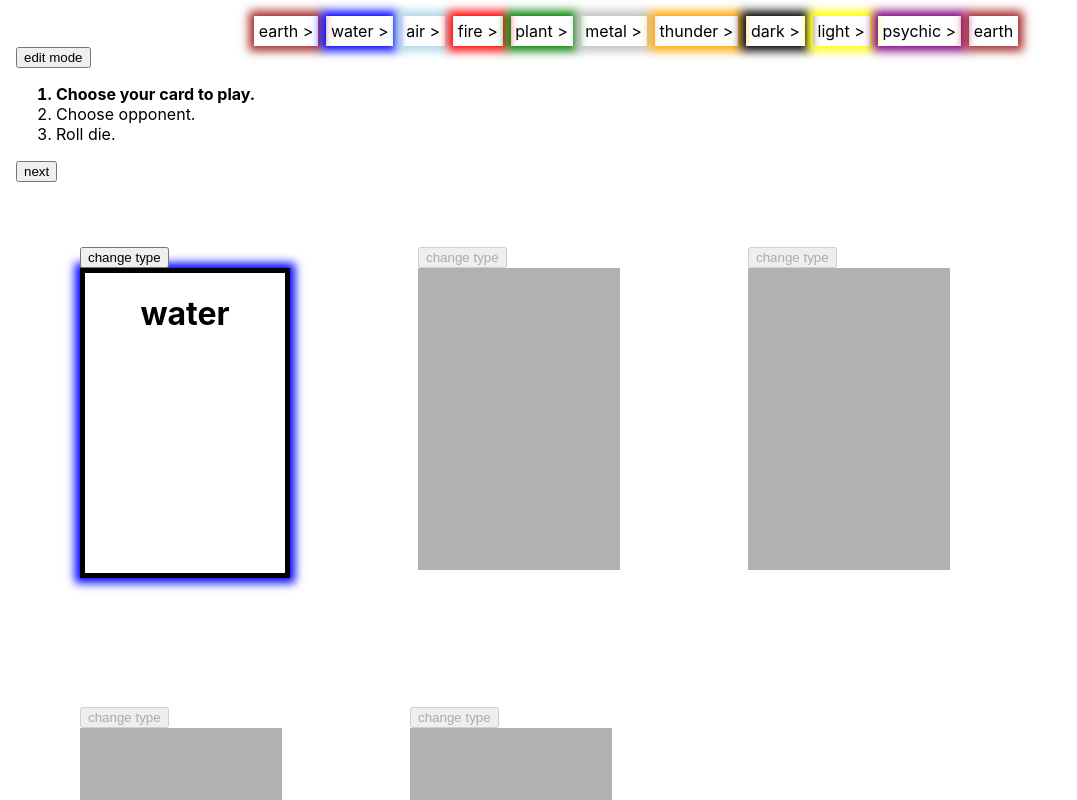
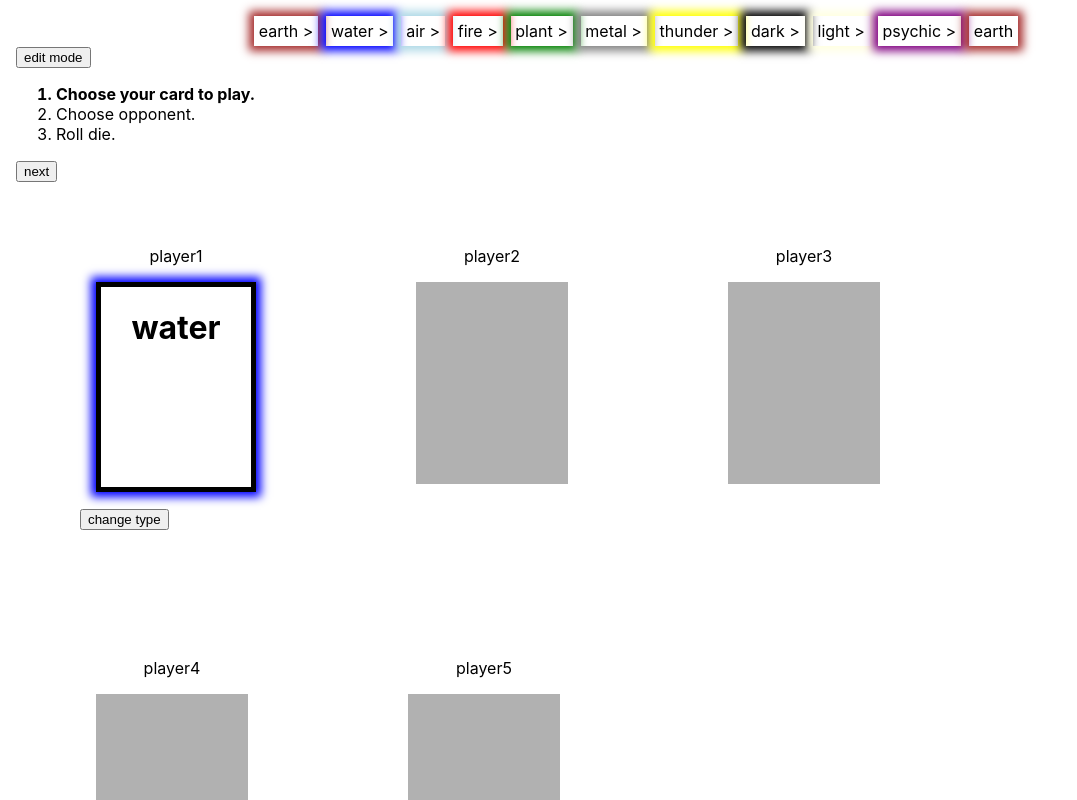
Before and after one commit to reergymerej/afew, a React (Create React App) app: page / in a window 1280 px wide. Shown: the top 800 px of the page, without its empty margins (0-1077 px from the left). Built offline with nearby package versions, Linux system fonts and the light colour scheme.

Commit message:
Basic game loop

```diff
--- a/src/App.css
+++ b/src/App.css
@@ -22,10 +22,11 @@
 .Card {
   text-align: center;
   border: 1px solid black;
-  width: 200px;
-  height: 300px;
+  width: 150px;
+  height: 200px;
   background: #fff;
   opacity: 0.3;
+  margin: 1em;
 }
 .Card.active {
   border: 5px solid black;
@@ -36,6 +37,13 @@
 }
 .Card.flipped {
   background: #000;
+}
+
+.PlayerCard {
+  box-shadow: 0px 0px 17px 7px white;
+}
+.PlayerCard .Name {
+  text-align: center;
 }
 
 .Key {
--- a/src/App.tsx
+++ b/src/App.tsx
@@ -5,13 +5,24 @@ import Hint from './Hint'
 import Key from './Key'
 import reducer from './reducer'
 import TypeList from './TypeList'
-import {Actions, initialState} from './types'
+import {Action, Actions, initialState, State} from './types'
 
 
+const stateWatcher = (state: State, dispatch: React.Dispatch<Action>) => {
+  const {
+    battleAttacks,
+  } = state
+  if (battleAttacks.length === 2) {
+    dispatch({
+      type: Actions.resolveBattle,
+    })
+  }
+}
 
 const App = () => {
   const [state, dispatch] = useReducer(reducer, initialState)
 
+  stateWatcher(state, dispatch)
 
   const handleEditToggle = () => {
     dispatch({
@@ -42,6 +53,7 @@ const App = () => {
 
       {!state.isEditMode &&
         <Hint
+          battleResolved={state.battleResolved}
           gameMode={state.gameMode}
           dispatch={dispatch}
           opponentSelected={opponentSelected}
--- a/src/Board.tsx
+++ b/src/Board.tsx
@@ -1,6 +1,6 @@
 import React from 'react'
 import PlayerCard from './PlayerCard'
-import {CardType, Player, Action, State, Actions, GameMode} from './types'
+import {CardType, Player, Action, State, GameMode} from './types'
 
 const getDistance = (a: number, b: number, mod: number): number => {
   // Return modulo distance, steps from a to b.
@@ -58,6 +58,7 @@ const Board: React.FunctionComponent<BoardProps> = ({
         )
         const playerIsBattling = isActivePlayer || i === opponentIndex
 
+        const showChangeType = isActivePlayer && state.gameMode === GameMode.chooseCard
 
         const attack = player.dieValue
           && (player.dieValue + (modifier || 0))
@@ -68,6 +69,7 @@ const Board: React.FunctionComponent<BoardProps> = ({
         return (
           <div key={i} className="Row">
             <PlayerCard
+              showChangeType={showChangeType}
               playerIsBattling={playerIsBattling}
               player={player}
               state={state}
--- a/src/Hint.tsx
+++ b/src/Hint.tsx
@@ -5,12 +5,14 @@ type HintProps = {
   gameMode: GameMode,
   dispatch: React.Dispatch<Action>,
   opponentSelected: boolean,
+  battleResolved: boolean,
 }
 
 const Hint: React.FunctionComponent<HintProps> = ({
   gameMode,
   dispatch,
   opponentSelected,
+  battleResolved,
 }) => {
   const handleNextClick = () => {
     return dispatch({
@@ -19,6 +21,7 @@ const Hint: React.FunctionComponent<HintProps> = ({
   }
   const canClickNext = gameMode === GameMode.chooseCard
     || (gameMode === GameMode.chooseOpponent && opponentSelected)
+    || (gameMode === GameMode.battle && battleResolved)
   return (
     <div className="Hint">
       <ol>
--- a/src/PlayerCard.tsx
+++ b/src/PlayerCard.tsx
@@ -12,6 +12,7 @@ const getNextType = (cardType: CardType, cardTypes:CardType[]): CardType => {
 
 type PlayerCardProps = {
   isActivePlayer: boolean,
+  showChangeType: boolean,
   dispatch: React.Dispatch<Action>,
   player: Player,
   state: State,
@@ -23,6 +24,7 @@ type PlayerCardProps = {
 }
 const PlayerCard: React.FunctionComponent<PlayerCardProps> = ({
   isActivePlayer,
+  showChangeType,
   player,
   dispatch,
   state,
@@ -48,15 +50,21 @@ const PlayerCard: React.FunctionComponent<PlayerCardProps> = ({
 
   const handleRoll: DieProps['onRoll'] = (value) => {
     dispatch({
-      type: Actions.replacePlayer,
+      type: Actions.addBattleAttack,
       value: {
-        replaceIndex: playerIndex,
-        replacePlayer: {
-          ...player,
-          dieValue: value,
-        },
+        playerIndex,
+        attack,
       },
     })
+
+    dispatch({
+      type: Actions.setPlayerDieRoll,
+      value: {
+        playerIndex,
+        dieValue: value,
+      },
+    })
+
   }
 
 
@@ -81,11 +89,9 @@ const PlayerCard: React.FunctionComponent<PlayerCardProps> = ({
   const showAttack = attack !== null
   return (
     <div className={cx("PlayerCard", {})}>
-      <button
-        onClick={handleChangeType}
-        disabled={!canChangeType}
-      >change type</button>
-
+      <div className="Name">
+        {player.name}
+      </div>
       <Card
         modifier={modifier}
         cardType={player.cardType}
@@ -106,6 +112,13 @@ const PlayerCard: React.FunctionComponent<PlayerCardProps> = ({
           {showAttack && <span>attack: {attack.toFixed(2)}</span>}
         </div>
       }
+      {showChangeType &&
+        <button
+          onClick={handleChangeType}
+          disabled={!canChangeType}
+        >change type</button>
+      }
+
     </div>
   )
 }
--- a/src/reducer.ts
+++ b/src/reducer.ts
@@ -1,4 +1,4 @@
-import {GameMode, State, Action, Actions} from "./types"
+import {GameMode, State, Action, Actions, Player} from "./types"
 
 const reducer = (state: State, action: Action): State => {
   switch (action.type) {
@@ -45,6 +45,19 @@ const reducer = (state: State, action: Action): State => {
             ...state,
             gameMode: GameMode.battle,
           }
+        case GameMode.battle: {
+          const newPlayers = state.players.map(player => {
+            return {
+              ...player,
+              dieValue: 0,
+            }
+          })
+          return {
+            ...state,
+            gameMode: GameMode.chooseCard,
+            players: newPlayers,
+          }
+        }
         default:
           throw new Error(`unhandled case "${GameMode[state.gameMode]}"`)
       }
@@ -58,11 +71,45 @@ const reducer = (state: State, action: Action): State => {
     }
 
     case Actions.setPlayerDieRoll: {
-      throw new Error('not implemented')
+      const { players} = state
+      const {
+        playerIndex,
+        dieValue,
+      } = action.value
+      const newPlayers = players.map((player, i): Player => {
+        if (i === playerIndex) {
+          return {
+            ...player,
+            dieValue,
+          }
+        }
+        return player
+      })
       return {
         ...state,
-        // TODO: add player die roll
+        players: newPlayers,
+      }
+    }
 
+    case Actions.resolveBattle: {
+      // Who won?
+      return {
+        ...state,
+        battleAttacks: [],
+        battleResolved: true,
+      }
+    }
+
+    case Actions.addBattleAttack: {
+      return {
+        ...state,
+        battleAttacks: [
+          ...state.battleAttacks,
+          {
+            playerIndex: action.value.playerIndex,
+            value: action.value.attack,
+          },
+        ],
       }
     }
 
--- a/src/types.ts
+++ b/src/types.ts
@@ -6,6 +6,7 @@ export type CardType = {
 }
 
 export type Player = {
+  name: string,
   cardType: CardType,
   dieValue: number,
 }
@@ -22,10 +23,10 @@ water blue
 air lightblue
 fire red
 plant green
-metal silver
-thunder orange
+metal gray
+thunder yellow
 dark black
-light yellow
+light lightyellow
 psychic purple
 `
 
@@ -33,6 +34,7 @@ export const cardTypes: CardType[] = parseCardTypesText(savedTypesDefs)
 
 
 export type State = {
+  battleResolved: boolean,
   players: Player[],
   types: CardType[],
   activePlayerTypeChosen: boolean,
@@ -40,10 +42,16 @@ export type State = {
   activePlayerIndex: number,
   gameMode: GameMode,
   opponentIndex: null | number,
+  battleAttacks: {
+    playerIndex: number,
+    value: number,
+  }[],
 }
 
 export const initialState: State = {
+  battleResolved: false,
   gameMode: GameMode.chooseCard,
+  battleAttacks: [],
   isEditMode: false,
   activePlayerIndex: 0,
   activePlayerTypeChosen: !false,
@@ -51,22 +59,27 @@ export const initialState: State = {
   types: cardTypes,
   players: [
     {
+      name: 'player1',
       cardType: cardTypes[1],
       dieValue: 0,
     },
     {
+      name: 'player2',
       cardType: cardTypes[0],
       dieValue: 0,
     },
     {
+      name: 'player3',
       cardType: cardTypes[1],
       dieValue: 0,
     },
     {
+      name: 'player4',
       cardType: cardTypes[2],
       dieValue: 0,
     },
     {
+      name: 'player5',
       cardType: cardTypes[3],
       dieValue: 0,
     },
@@ -74,12 +87,14 @@ export const initialState: State = {
 }
 
 export enum Actions {
+  addBattleAttack,
+  changeTypes,
+  nextGameMode,
   replacePlayer,
-  changeTypes,
-  toggleEditMode,
-  nextGameMode,
+  resolveBattle,
   selectOpponent,
   setPlayerDieRoll,
+  toggleEditMode,
 }
 
 export type Action = {
```
